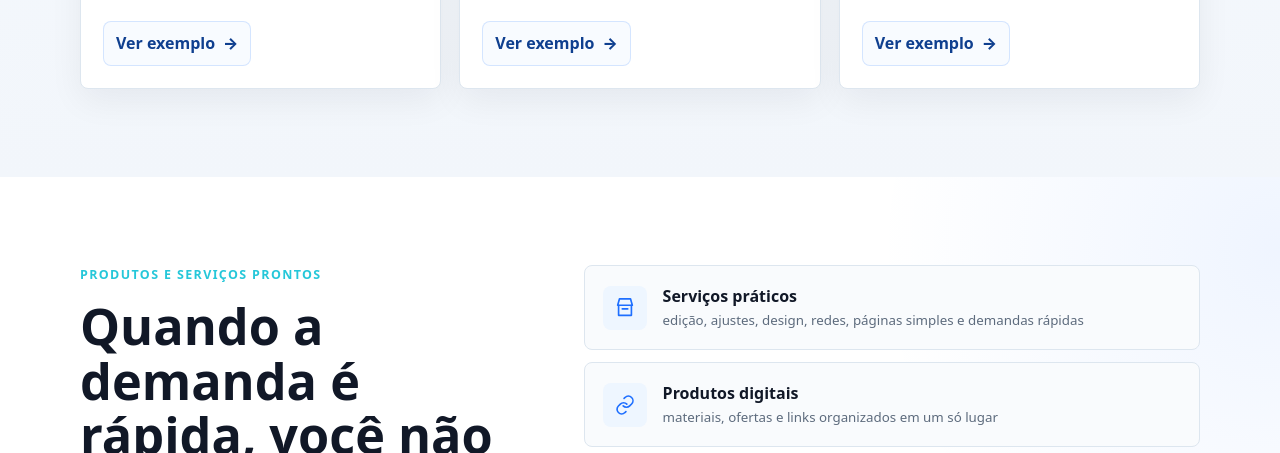
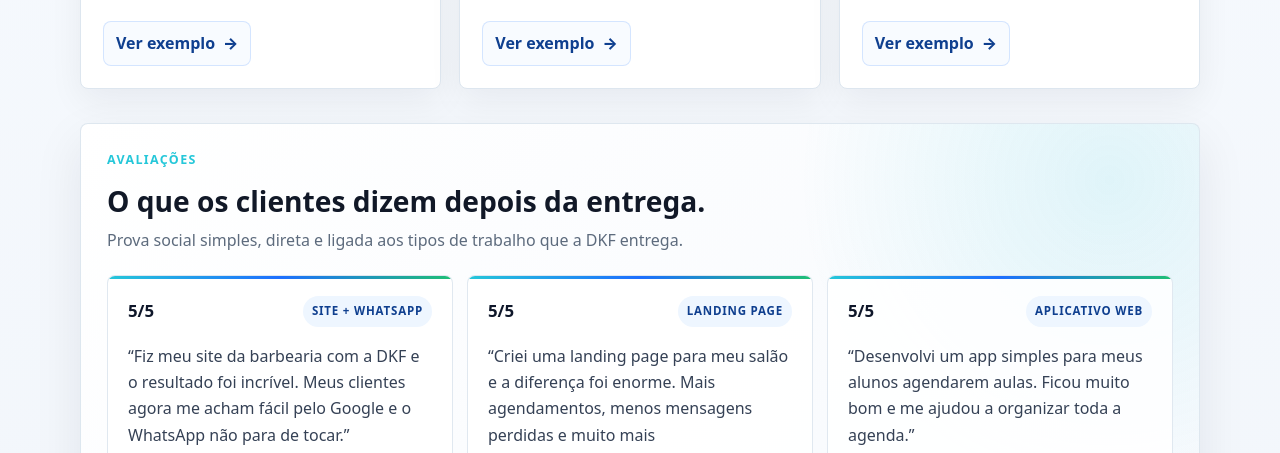
Before and after one commit to sukunafeasd/dkf-consultoria-site, a plain HTML site: page index.html in a window 1280 px wide. Shown: the part 3973-4426 px from the top of the page. Drawn offline with Linux system fonts and the light colour scheme.

Commit message:
Recoloca avaliacoes junto aos trabalhos

```diff
--- a/index.html
+++ b/index.html
@@ -239,6 +239,58 @@
             </div>
           </article>
         </div>
+
+        <div id="depoimentos" class="reviews-block reveal">
+          <div class="reviews-head">
+            <p class="eyebrow">Avaliações</p>
+            <h3>O que os clientes dizem depois da entrega.</h3>
+            <p>Prova social simples, direta e ligada aos tipos de trabalho que a DKF entrega.</p>
+          </div>
+
+          <div class="review-grid">
+            <article class="review-card">
+              <div class="review-score">
+                <strong>5/5</strong>
+                <span>site + WhatsApp</span>
+              </div>
+              <blockquote>
+                “Fiz meu site da barbearia com a DKF e o resultado foi incrível. Meus clientes agora me acham fácil pelo Google e o WhatsApp não para de tocar.”
+              </blockquote>
+              <cite>
+                <strong>João Pedro</strong>
+                <span>Barbearia</span>
+              </cite>
+            </article>
+
+            <article class="review-card">
+              <div class="review-score">
+                <strong>5/5</strong>
+                <span>landing page</span>
+              </div>
+              <blockquote>
+                “Criei uma landing page para meu salão e a diferença foi enorme. Mais agendamentos, menos mensagens perdidas e muito mais profissionalismo.”
+              </blockquote>
+              <cite>
+                <strong>Camila Souza</strong>
+                <span>Salão de beleza</span>
+              </cite>
+            </article>
+
+            <article class="review-card">
+              <div class="review-score">
+                <strong>5/5</strong>
+                <span>aplicativo web</span>
+              </div>
+              <blockquote>
+                “Desenvolvi um app simples para meus alunos agendarem aulas. Ficou muito bom e me ajudou a organizar toda a agenda.”
+              </blockquote>
+              <cite>
+                <strong>Rafael Mendes</strong>
+                <span>Personal trainer</span>
+              </cite>
+            </article>
+          </div>
+        </div>
       </div>
     </section>
 
--- a/style.css
+++ b/style.css
@@ -779,6 +779,103 @@ h3 {
   transform: translateX(3px);
 }
 
+.reviews-block {
+  margin-top: 34px;
+  padding: 26px;
+  border: 1px solid rgba(221, 230, 239, 0.95);
+  border-radius: 8px;
+  background:
+    radial-gradient(circle at 92% 12%, rgba(37, 199, 217, 0.12), transparent 28%),
+    linear-gradient(135deg, #ffffff, #f6f9fd);
+  box-shadow: 0 18px 50px rgba(15, 23, 42, 0.08);
+}
+
+.reviews-head {
+  max-width: 680px;
+  margin-bottom: 22px;
+}
+
+.reviews-head h3 {
+  margin-bottom: 8px;
+  font-size: clamp(1.55rem, 2.2vw, 2.05rem);
+}
+
+.reviews-head p:not(.eyebrow) {
+  margin-bottom: 0;
+  color: var(--muted);
+}
+
+.review-grid {
+  display: grid;
+  grid-template-columns: repeat(3, 1fr);
+  gap: 14px;
+}
+
+.review-card {
+  position: relative;
+  overflow: hidden;
+  padding: 20px;
+  border: 1px solid rgba(221, 230, 239, 0.9);
+  border-radius: 8px;
+  background: rgba(255, 255, 255, 0.86);
+  transition: transform 0.18s ease, box-shadow 0.18s ease, border-color 0.18s ease;
+}
+
+.review-card::before {
+  content: "";
+  position: absolute;
+  inset: 0 0 auto;
+  height: 3px;
+  background: linear-gradient(90deg, var(--cyan), var(--brand), var(--green));
+}
+
+.review-card:hover {
+  transform: translateY(-4px);
+  border-color: rgba(30, 111, 255, 0.24);
+  box-shadow: 0 18px 42px rgba(15, 23, 42, 0.1);
+}
+
+.review-score {
+  display: flex;
+  align-items: center;
+  justify-content: space-between;
+  gap: 12px;
+  margin-bottom: 16px;
+}
+
+.review-score strong {
+  color: var(--navy);
+  font-size: 1.05rem;
+}
+
+.review-score span {
+  padding: 6px 9px;
+  border-radius: 999px;
+  color: var(--brand-dark);
+  background: #eef6ff;
+  font-size: 0.72rem;
+  font-weight: 850;
+  letter-spacing: 0.07em;
+  text-transform: uppercase;
+}
+
+.review-card blockquote {
+  margin: 0 0 18px;
+  color: #354155;
+  line-height: 1.65;
+}
+
+.review-card cite {
+  display: grid;
+  gap: 2px;
+  color: var(--muted);
+  font-style: normal;
+}
+
+.review-card cite strong {
+  color: var(--navy);
+}
+
 .section-cta {
   display: flex;
   align-items: center;
@@ -1346,6 +1443,7 @@ h3 {
   }
 
   .work-grid,
+  .review-grid,
   .steps,
   .service-grid,
   .security-grid {
@@ -1441,12 +1539,17 @@ h3 {
 
   .solution-grid,
   .work-grid,
+  .review-grid,
   .steps,
   .service-grid,
   .security-grid {
     grid-template-columns: 1fr;
   }
 
+  .reviews-block {
+    padding: 18px;
+  }
+
   .solution-card.featured {
     grid-column: auto;
   }
```
